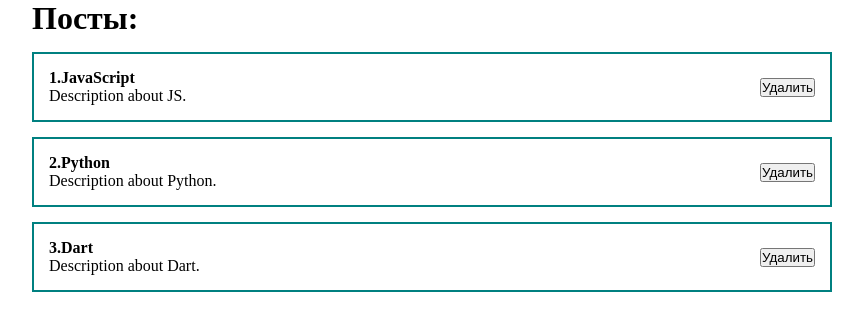
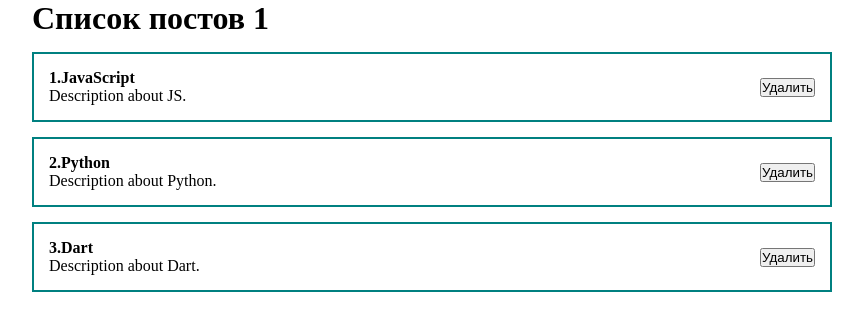
Before and after one commit to BlinovE/reactExample, a React (Create React App) app: page / in a window 1280 px wide. Shown: the top 330 px of the page, without its empty margins (208-1071 px from the left). Built offline with nearby package versions, Linux system fonts and the light colour scheme.

Commit message:
PostsList
создал список постов , с параметрами posts - список постов, title - заголовок списка

```diff
--- a/src/App.js
+++ b/src/App.js
@@ -1,5 +1,5 @@
 import React, {useState} from 'react';
-import Post from './components/Post.jsx';
+import PostsList from './components/PostsList';
 import './styles/App.css';
 
 function App() {
@@ -21,13 +21,8 @@
 
     return (
         <div className="App">
-          <h1>Посты:</h1>
-            {
-            posts.map(post => <Post post={post}
-                key={
-                    post.id
-                }/>)
-        } </div>
+            <PostsList posts={posts} title="Список постов 1"/>
+        </div>
     );
 }
 
--- /dev/null
+++ b/src/components/PostsList.jsx
@@ -0,0 +1,18 @@
+import React, {useState} from 'react';
+import Post from './Post';
+
+const PostsList = function ({posts,title}) {
+
+    return (
+        <div>
+            <h1>{title}</h1>
+            {
+            posts.map(post => <Post post={post}
+                key={
+                    post.id
+                }/>)
+        } </div>
+
+    );
+}
+export default PostsList;
```
